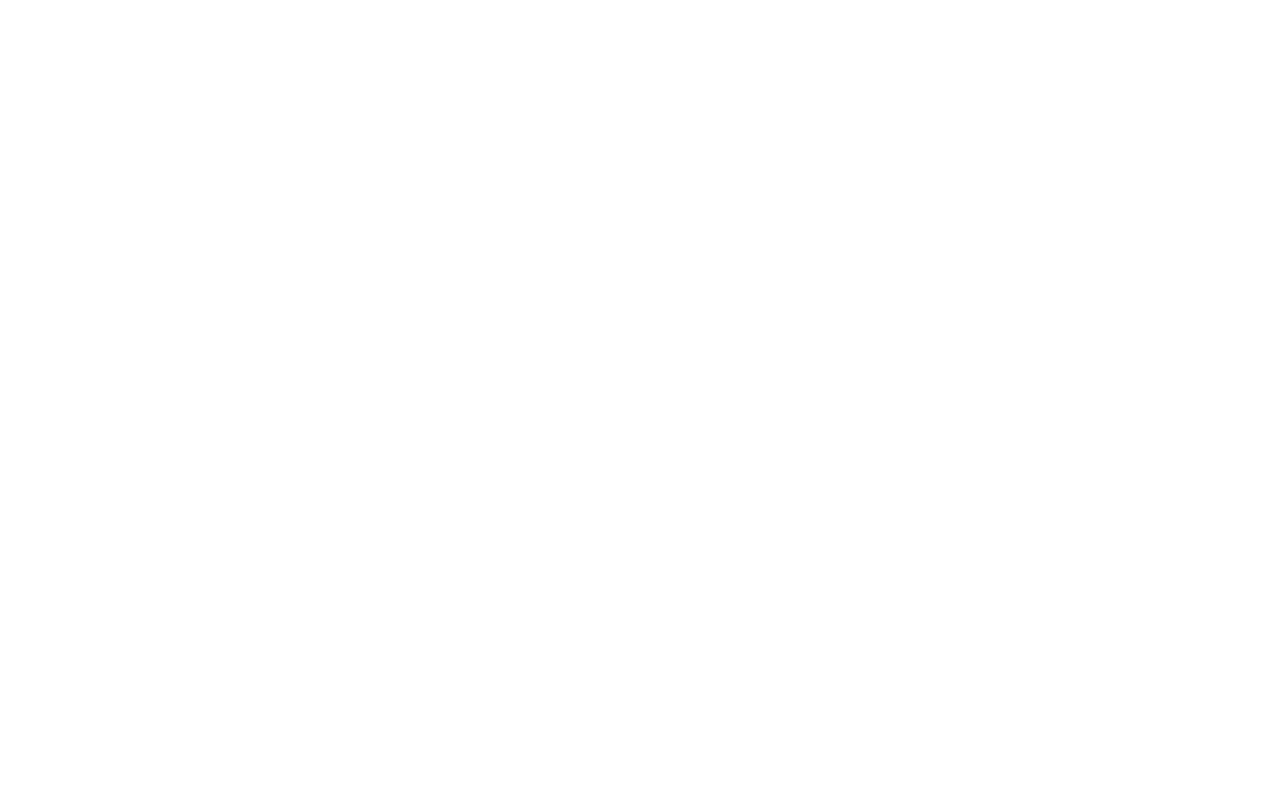
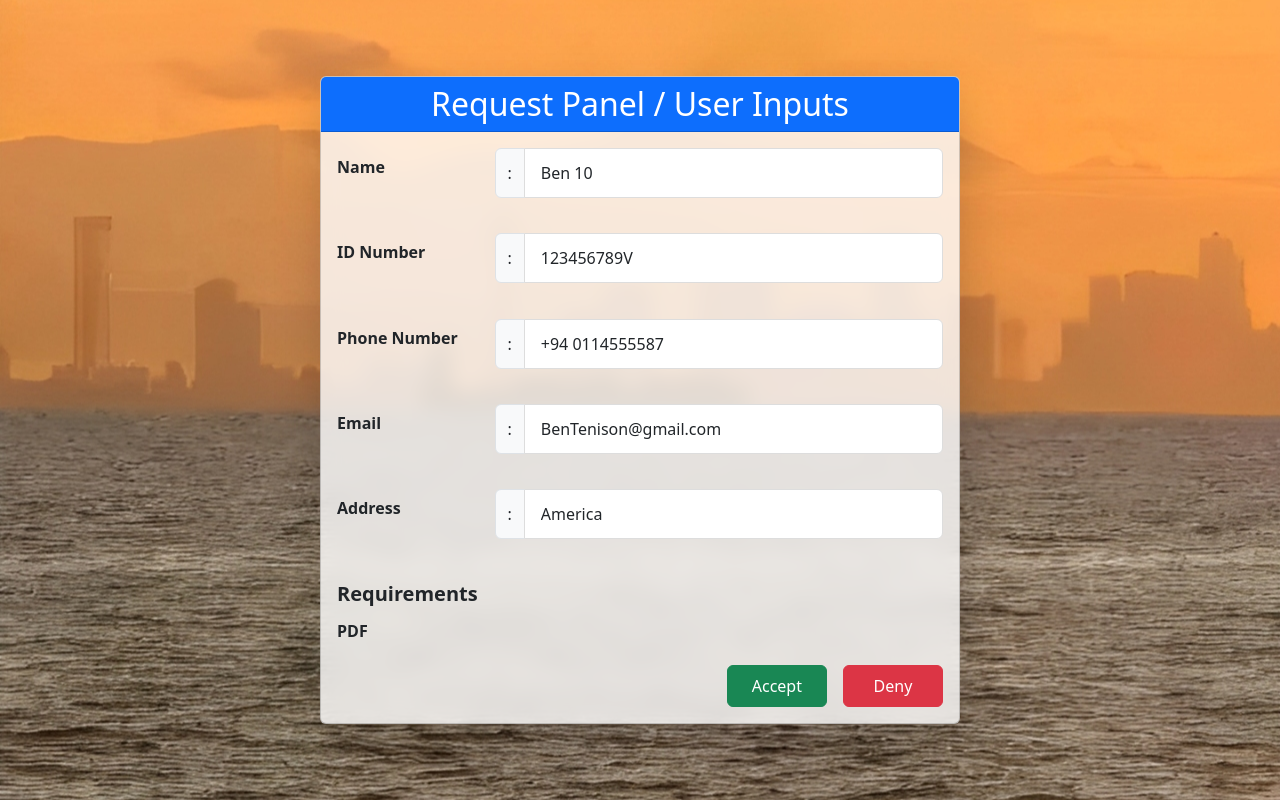
Before and after one commit to BHdahanayaka2003/MarineTrack-Final-Project, a React (Vite) app: page /BoatRegistrationPage in a window 1280 px wide. Before the commit this address had no page. Built offline with nearby package versions, Linux system fonts and the light colour scheme.

Commit message:
feat: implement BoatRegistrationPage component and update routing in App component

```diff
--- a/src/App.jsx
+++ b/src/App.jsx
@@ -7,16 +7,22 @@
 import BoatRegister from './BoatRegister';
 import BoatOwnerDetails from './BoatOwnerDetails';
 import HandleFisherman from './HandleFisherman';
+import BoatRegistrationPage from './BoatRegistationPage';
 function App() {
   return (
-    <Routes>
-      <Route path="/" element={<FirstPage />} />
-      <Route path="/login" element={<LoginPage />} />
-      <Route path="/dashboard" element={<Dashboard />} />
-      <Route path="/BoatRegister" element={<BoatRegister />} />
-      <Route path="/BoatOwnerDetails" element={<BoatOwnerDetails />} />
-      <Route path="/HandleFisherman" element={<HandleFisherman />} />
-    </Routes>
+<div>
+  <BoatRegistrationPage />
+</div>
+
+    // <Routes>
+    //   <Route path="/" element={<FirstPage />} />
+    //   <Route path="/login" element={<LoginPage />} />
+    //   <Route path="/dashboard" element={<Dashboard />} />
+    //   <Route path="/BoatRegister" element={<BoatRegister />} />
+    //   <Route path="/BoatRegistrationPage" element={<BoatRegistrationPage />} />
+    //   <Route path="/BoatOwnerDetails" element={<BoatOwnerDetails />} />
+    //   <Route path="/HandleFisherman" element={<HandleFisherman />} />
+    // </Routes>
   );
 }
 
--- /dev/null
+++ b/src/BoatRegistationPage.jsx
@@ -0,0 +1,100 @@
+import React from "react";
+import "bootstrap/dist/css/bootstrap.min.css";
+import backgroundImage from './background.jpeg';
+
+const BoatRegistrationPage = () => {
+return (
+    <div
+        className="container-fluid vh-100 d-flex flex-column p-0"
+        style={{
+            backgroundImage: `url(${backgroundImage})`,
+            backgroundSize: "cover",
+            backgroundPosition: "center",
+            backgroundRepeat: "no-repeat",
+        }}
+    >
+        <div className="vh-100 vw-100 d-flex justify-content-center align-items-center m-0 p-0">
+            <div
+                className="card w-50 shadow-lg"
+                style={{
+                    backgroundColor: "rgba(255, 255, 255, 0.8)",
+                    backdropFilter: "blur(10px)",
+                }}
+            >
+                <div className="card-header bg-primary text-white text-center">
+                    <h2 className="mb-0">Request Panel / User Inputs</h2>
+                </div>
+                <div className="card-body">
+                    <form>
+                        {[
+                            { label: "Name", id: "name", value: "Ben 10" },
+                            { label: "ID Number", id: "idNumber", value: "123456789V" },
+                            { label: "Phone Number", id: "phoneNumber", value: "+94 0114555587" },
+                            { label: "Email", id: "email", value: "BenTenison@gmail.com" },
+                            { label: "Address", id: "address", value: "America" },
+                        ].map((field) => (
+                            <div className="row mb-3" key={field.id}>
+                                <label htmlFor={field.id} className="col-sm-3 col-form-label fw-bold">
+                                    {field.label}
+                                </label>
+                                <div className="col-sm-9">
+                                    <div className="input-group">
+                                        <span className="input-group-text">:</span>
+                                        <input
+                                            type="text"
+                                            className="form-control"
+                                            id={field.id}
+                                            value={field.value}
+                                            readOnly
+                                        />
+                                    </div>
+                                </div>
+                            </div>
+                        ))}
+
+                        <div className="mt-4">
+                            <h5 className="fw-bold mb-3">Requirements</h5>
+                            <h6 className="fw-bold">PDF</h6>
+                        </div>
+
+                        <div className="d-flex justify-content-end gap-3 mt-4">
+                            <button
+                                type="button"
+                                className="btn btn-success px-4 py-2"
+                                style={{ minWidth: "100px" }}
+                                onClick={() => {
+                                    const alertBox = document.createElement("div");
+                                    alertBox.className = "alert alert-success position-fixed top-0 start-50 translate-middle-x mt-3";
+                                    alertBox.style.zIndex = "1050";
+                                    alertBox.innerText = "Action successful!";
+                                    document.body.appendChild(alertBox);
+                                    setTimeout(() => alertBox.remove(), 3000);
+                                }}
+                            >
+                                Accept
+                            </button>
+                            <button
+                                type="button"
+                                className="btn btn-danger px-4 py-2"
+                                style={{ minWidth: "100px" }}
+                                onClick={() => {
+                                    const alertBox = document.createElement("div");
+                                    alertBox.className = "alert alert-danger position-fixed top-0 start-50 translate-middle-x mt-3";
+                                    alertBox.style.zIndex = "1050";
+                                    alertBox.innerText = "Action denied!";
+                                    document.body.appendChild(alertBox);
+                                    setTimeout(() => alertBox.remove(), 3000);
+                                }}
+                            >
+                                Deny
+                            </button>
+                        </div>
+                    </form>
+                </div>
+            </div>
+        </div>
+    </div>
+);
+};
+
+export default BoatRegistrationPage;
--- a/src/BoatRegister.jsx
+++ b/src/BoatRegister.jsx
@@ -3,8 +3,11 @@
 import backgroundImage from "./background.jpeg";
 import logoImage from "./logo.png";
 import profileImage from "./profile.png";
+import { useNavigate } from "react-router-dom";
 
 const BoatRegister = () => {
+  const navigate = useNavigate();
+
   const requests = [
     "User 1 Request",
     "User 2 Request",
@@ -12,6 +15,10 @@
     "User 4 Request",
     "User 5 Request",
   ];
+
+  const handleRequestClick = (request) => {
+    navigate("/BoatRegistationPage", { state: { request } });
+  };
 
   return (
     <div
@@ -53,17 +60,17 @@
 
         <div className="d-flex flex-column">
           {requests.map((request, index) => (
-            <div
+            <button
               key={index}
-              className="text-center fw-semibold py-3 px-3 rounded-pill mb-3"
+              className="btn btn-secondary text-center fw-semibold py-3 px-2 rounded-pill mb-3 w-100"
               style={{
-                backgroundColor: "#e0e0e0",
                 fontFamily: "'Georgia', serif",
                 fontSize: "1.2rem",
               }}
+              onClick={() => handleRequestClick(request)}
             >
               {request}
-            </div>
+            </button>
           ))}
         </div>
       </div>
```
